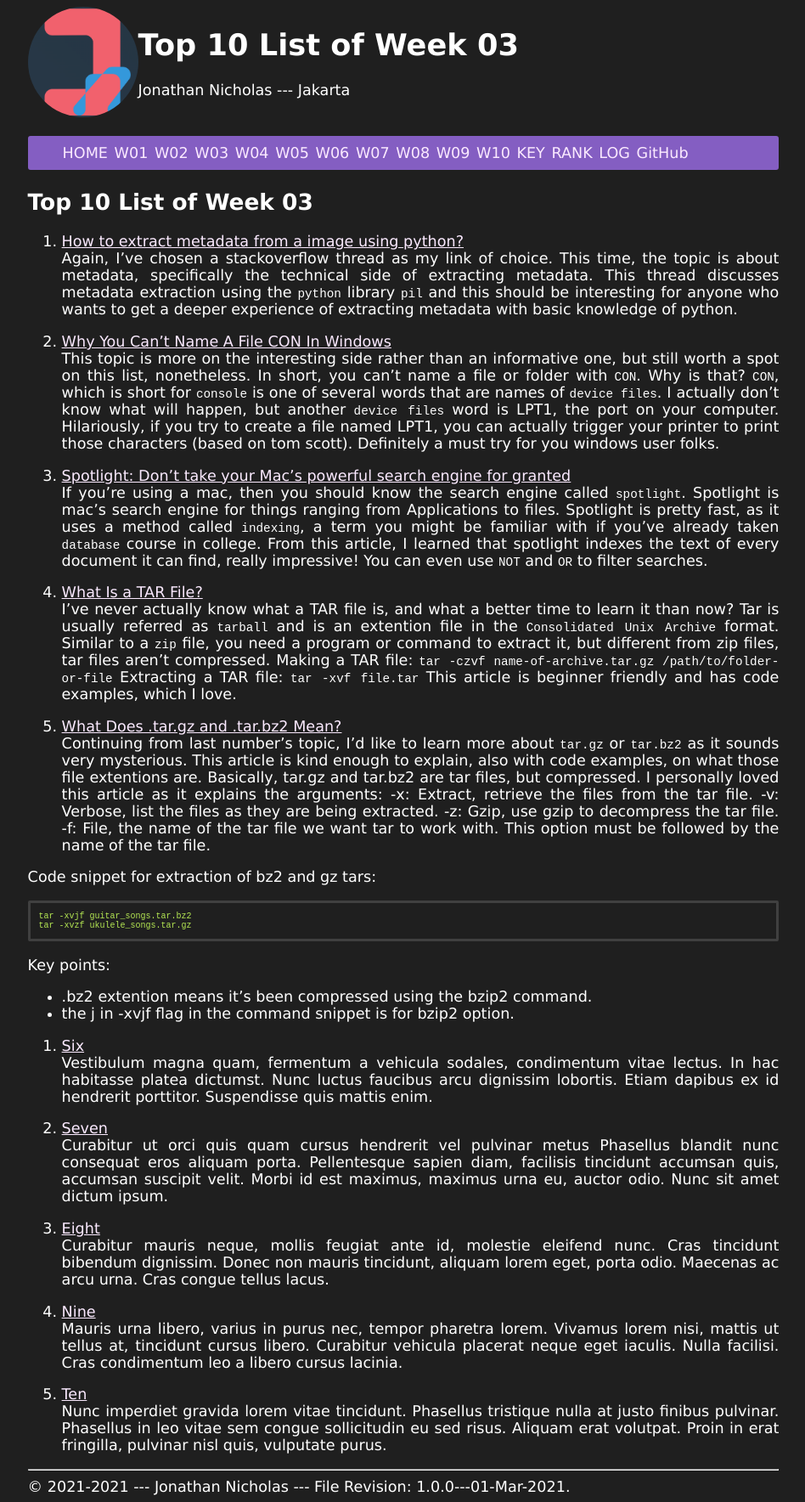
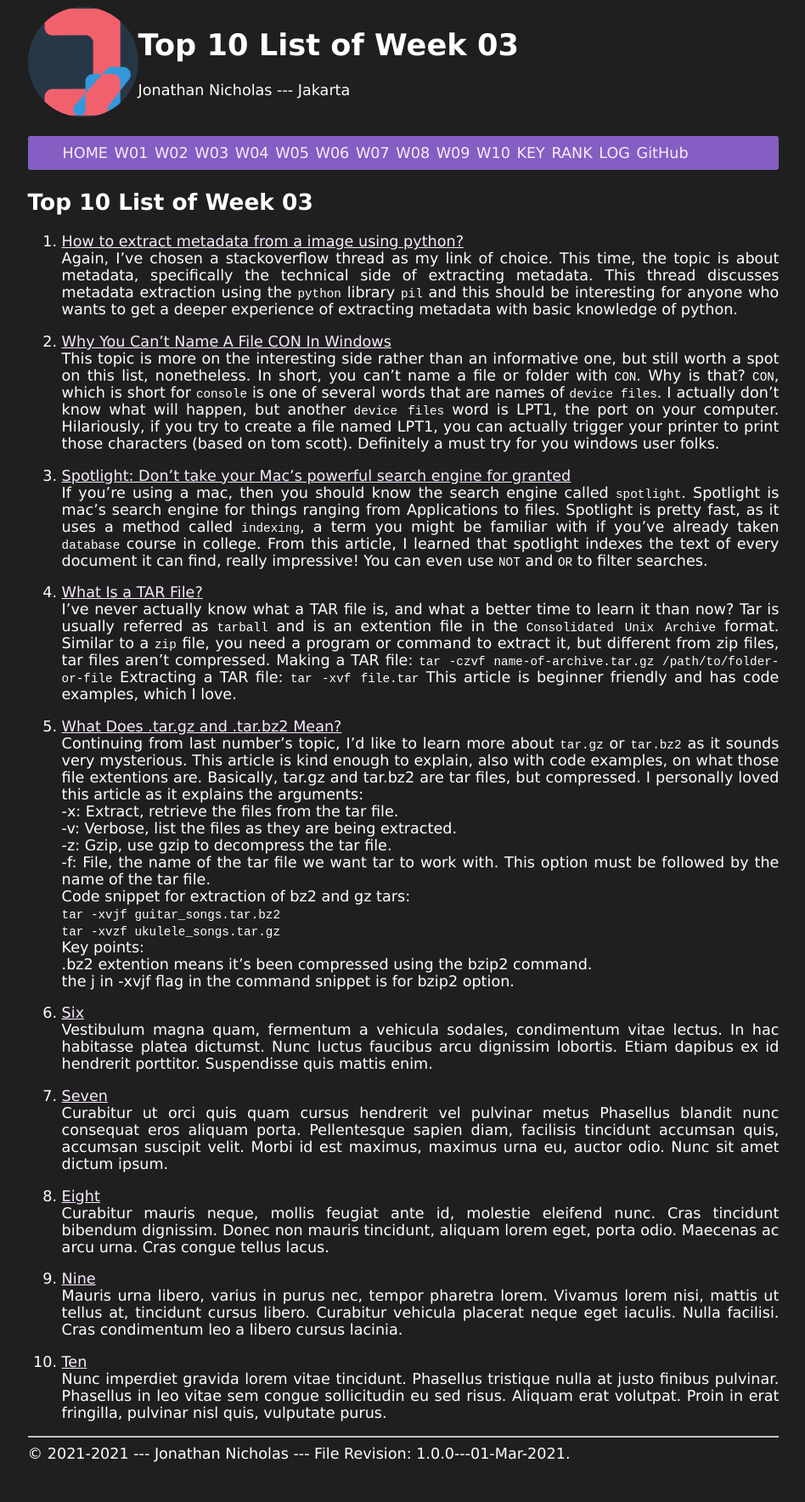
Before and after one commit to jojonicho/os211, a Jekyll site: the page built from w03.md, in a window 1280 px wide. Shown: the whole page at 85% size, without its empty margins (165-1113 px from the left). Built offline with Jekyll 4.4.1, drawn with Linux system fonts in a browser that asks for light colours; our own code applies the rules of GitHub Pages for plain Markdown files; after the commit the page ends 1729 px from its top, so only the background shows below that.

````diff
--- a/w03.md
+++ b/w03.md
@@ -21,20 +21,17 @@ Extracting a TAR file: `tar -xvf file.tar`
 This article is beginner friendly and has code examples, which I love.
 
 5. [What Does .tar.gz and .tar.bz2 Mean?](https://www.howtogeek.com/409742/how-to-extract-files-from-a-.tar.gz-or-.tar.bz2-file-on-linux/)<br>
-Continuing from last number's topic, I'd like to learn more about `tar.gz` or `tar.bz2` as it sounds very mysterious. This article is kind enough to explain, also with code examples, on what those file extentions are. Basically, tar.gz and tar.bz2 are tar files, but compressed. I personally loved this article as it explains the arguments:
--x: Extract, retrieve the files from the tar file.
--v: Verbose, list the files as they are being extracted.
--z: Gzip, use gzip to decompress the tar file.
--f: File, the name of the tar file we want tar to work with. This option must be followed by the name of the tar file.
-
-Code snippet for extraction of bz2 and gz tars:
-```
-tar -xvjf guitar_songs.tar.bz2
-tar -xvzf ukulele_songs.tar.gz
-```
-Key points:
-- .bz2 extention means it's been compressed using the bzip2 command.
-- the j in -xvjf flag in the command snippet is for bzip2 option.
+Continuing from last number's topic, I'd like to learn more about `tar.gz` or `tar.bz2` as it sounds very mysterious. This article is kind enough to explain, also with code examples, on what those file extentions are. Basically, tar.gz and tar.bz2 are tar files, but compressed. I personally loved this article as it explains the arguments:<br>
+-x: Extract, retrieve the files from the tar file.<br>
+-v: Verbose, list the files as they are being extracted.<br>
+-z: Gzip, use gzip to decompress the tar file.<br>
+-f: File, the name of the tar file we want tar to work with. This option must be followed by the name of the tar file.<br>
+Code snippet for extraction of bz2 and gz tars:<br>
+`tar -xvjf guitar_songs.tar.bz2`<br>
+`tar -xvzf ukulele_songs.tar.gz`<br>
+Key points:<br>
+.bz2 extention means it's been compressed using the bzip2 command.<br>
+the j in -xvjf flag in the command snippet is for bzip2 option.<br>
 
 6. [Six](https://en.wikipedia.org/wiki/6)<br>
 Vestibulum magna quam, fermentum a vehicula sodales, condimentum vitae lectus.
````
Also changed, not shown: 1 other file.
